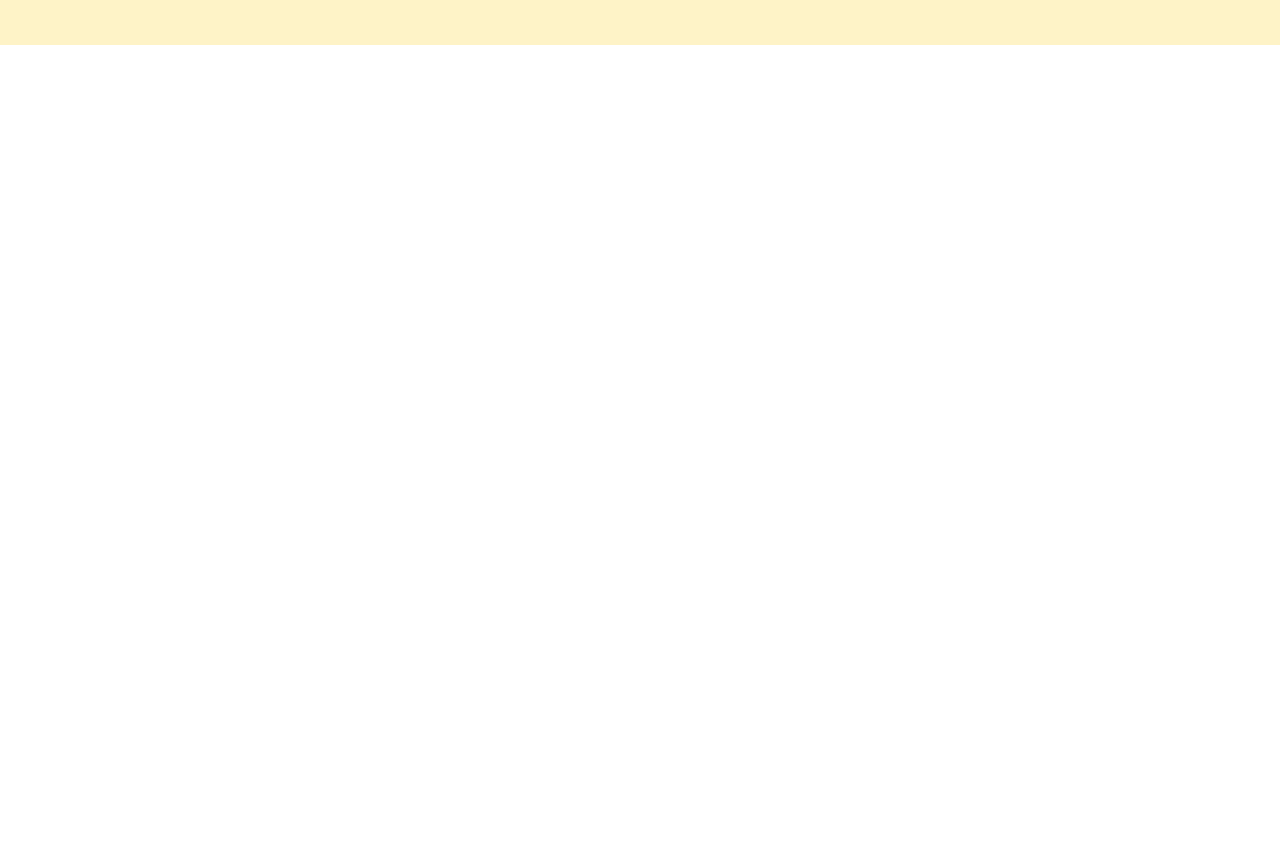
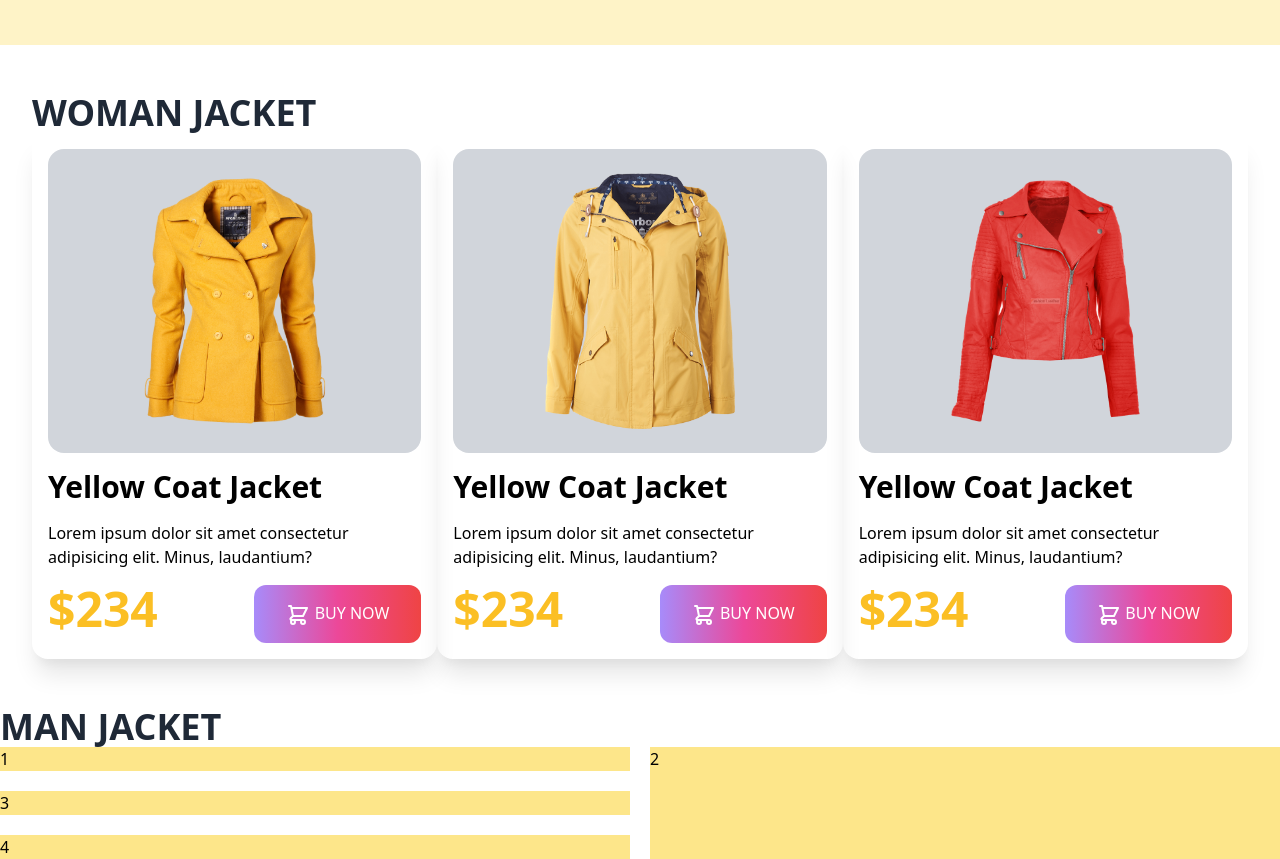
Before and after one commit to thezamalian/penguin-fasion-tailwind, a plain HTML site: page index.html in a window 1280 px wide. Shown: the part 538-1397 px from the top of the page. Before the commit the page ends 800 px from the top, so only its background shows below. Drawn offline with nearby package versions, Linux system fonts and the light colour scheme.

Commit message:
jacket section is added

```diff
--- a/index.html
+++ b/index.html
@@ -13,7 +13,7 @@
 
 <body>
     <header class="bg-yellow-100">
-        <section class="container flex items-center justify-around py-12">
+        <section class="container md:flex items-center justify-around py-12">
             <div class="space-y-4">
                 <h1 class="text-7xl font-bold uppercase">
                     <span class="text-yellow-400">be the penguin</span>
@@ -22,7 +22,8 @@
                     </span>
                 </h1>
                 <p class="w-2/3">Lorem ipsum dolor sit amet consectetur adipisicing elit. Sequi, veniam.</p>
-                <button class="text-white uppercase py-4 px-8 bg-green-500 rounded-xl font-medium">
+                <button
+                    class="text-white uppercase py-4 px-8  rounded-xl font-medium bg-gradient-to-r from-purple-400 via-pink-500 to-red-500 ">
                     <svg xmlns="http://www.w3.org/2000/svg" class="inline h-6 w-6" fill="none" viewBox="0 0 24 24"
                         stroke="currentColor">
                         <path stroke-linecap="round" stroke-linejoin="round" stroke-width="2"
@@ -38,7 +39,88 @@
 
     </header>
     <main>
+        <!-- woman jacket  section-->
+        <section class="container px-8 mx-auto my-12">
+            <h2 class="text-4xl uppercase text-gray-800 font-bold">Woman Jacket</h2>
+            <!-- woman jacket container  -->
+            <div class="grid lg:grid-cols-3">
+                <!-- single coat item  -->
+                <div class="shadow-xl rounded-2xl p-4 space-y-4">
+                    <div class="bg-gray-300 rounded-2xl py-6">
+                        <img class="h-64 mx-auto" src="images/jacket-1.png" alt="">
+                    </div>
+                    <h2 class="text-3xl font-bold">Yellow Coat Jacket</h2>
+                    <p>Lorem ipsum dolor sit amet consectetur adipisicing elit. Minus, laudantium?</p>
+                    <div class="lg:flex justify-between">
+                        <h2 class="text-5xl font-black text-yellow-400">$234</h2>
+                        <button
+                            class="text-white uppercase py-4 px-8  rounded-xl font-medium bg-gradient-to-r from-purple-400 via-pink-500 to-red-500 ">
+                            <svg xmlns="http://www.w3.org/2000/svg" class="inline h-6 w-6" fill="none"
+                                viewBox="0 0 24 24" stroke="currentColor">
+                                <path stroke-linecap="round" stroke-linejoin="round" stroke-width="2"
+                                    d="M3 3h2l.4 2M7 13h10l4-8H5.4M7 13L5.4 5M7 13l-2.293 2.293c-.63.63-.184 1.707.707 1.707H17m0 0a2 2 0 100 4 2 2 0 000-4zm-8 2a2 2 0 11-4 0 2 2 0 014 0z" />
+                            </svg>
+                            Buy Now
+                        </button>
+                    </div>
 
+                </div>
+                <!-- single coat item  -->
+                <div class="shadow-xl rounded-2xl p-4 space-y-4">
+                    <div class="bg-gray-300 rounded-2xl py-6">
+                        <img class="h-64 mx-auto" src="images/jacket-2.png" alt="">
+                    </div>
+                    <h2 class="text-3xl font-bold">Yellow Coat Jacket</h2>
+                    <p>Lorem ipsum dolor sit amet consectetur adipisicing elit. Minus, laudantium?</p>
+                    <div class="lg:flex justify-between">
+                        <h2 class="text-5xl font-black text-yellow-400">$234</h2>
+                        <button
+                            class="text-white uppercase py-4 px-8  rounded-xl font-medium bg-gradient-to-r from-purple-400 via-pink-500 to-red-500 ">
+                            <svg xmlns="http://www.w3.org/2000/svg" class="inline h-6 w-6" fill="none"
+                                viewBox="0 0 24 24" stroke="currentColor">
+                                <path stroke-linecap="round" stroke-linejoin="round" stroke-width="2"
+                                    d="M3 3h2l.4 2M7 13h10l4-8H5.4M7 13L5.4 5M7 13l-2.293 2.293c-.63.63-.184 1.707.707 1.707H17m0 0a2 2 0 100 4 2 2 0 000-4zm-8 2a2 2 0 11-4 0 2 2 0 014 0z" />
+                            </svg>
+                            Buy Now
+                        </button>
+                    </div>
+
+                </div>
+                <!-- single coat item  -->
+                <div class="shadow-xl rounded-2xl p-4 space-y-4">
+                    <div class="bg-gray-300 rounded-2xl py-6">
+                        <img class="h-64 mx-auto" src="images/jacket-3.png" alt="">
+                    </div>
+                    <h2 class="text-3xl font-bold">Yellow Coat Jacket</h2>
+                    <p>Lorem ipsum dolor sit amet consectetur adipisicing elit. Minus, laudantium?</p>
+                    <div class="lg:flex justify-between">
+                        <h2 class="text-5xl font-black text-yellow-400">$234</h2>
+                        <button
+                            class="text-white uppercase py-4 px-8  rounded-xl font-medium bg-gradient-to-r from-purple-400 via-pink-500 to-red-500 ">
+                            <svg xmlns="http://www.w3.org/2000/svg" class="inline h-6 w-6" fill="none"
+                                viewBox="0 0 24 24" stroke="currentColor">
+                                <path stroke-linecap="round" stroke-linejoin="round" stroke-width="2"
+                                    d="M3 3h2l.4 2M7 13h10l4-8H5.4M7 13L5.4 5M7 13l-2.293 2.293c-.63.63-.184 1.707.707 1.707H17m0 0a2 2 0 100 4 2 2 0 000-4zm-8 2a2 2 0 11-4 0 2 2 0 014 0z" />
+                            </svg>
+                            Buy Now
+                        </button>
+                    </div>
+
+                </div>
+
+            </div>
+        </section>
+        <!-- man jacket section  -->
+        <section>
+            <h2 class="text-4xl uppercase text-gray-800 font-bold">Man Jacket</h2>
+        </section>
+        <!-- Features section start  -->
+        <section class="grid lg:grid-cols-2 gap-5">
+            <div class="bg-yellow-200">1</div>
+            <div class="bg-yellow-200 row-span-3">2</div>
+            <div class="bg-yellow-200">3</div>
+            <div class="bg-yellow-200">4</div>
+        </section>
     </main>
     <footer>
 
```
